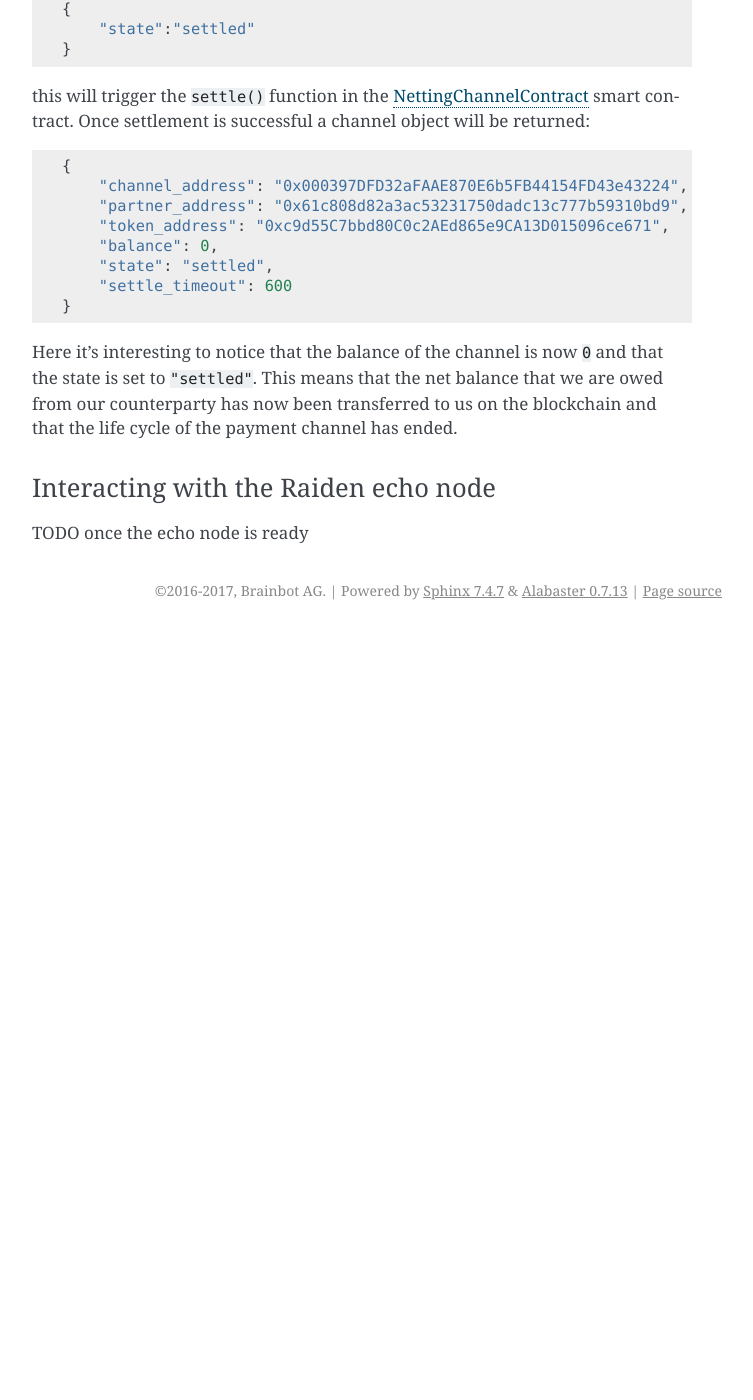
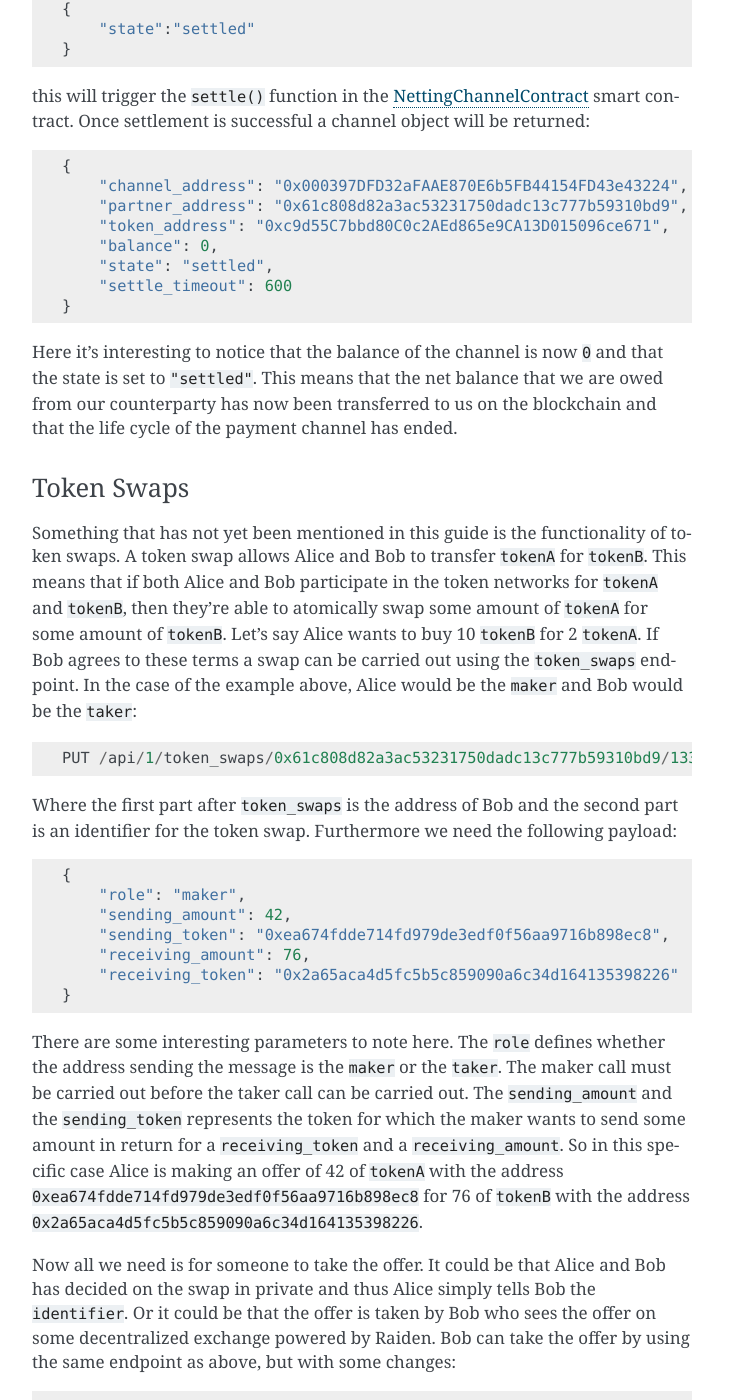
Before and after one commit to raiden-network/raiden, a Sphinx documentation site: the page built from docs/api_walkthrough.rst, in a window 1280 px wide and 1400 px high, scrolled down 7502 px. Shown: the whole window, without its empty margins (388-1141 px from the left). Built offline with Sphinx 7.4.7, drawn with Linux system fonts in a browser that asks for light colours; before the commit the page ends 8132 px from its top, so only the background shows below that; some of the changed text lies outside the part shown.

Commit message:
rename all rst files to be accepted by sphinx and update api guide

```diff
--- a/docs/apiwalkthrough.rst
+++ b/docs/api_walkthrough.rst
@@ -271,6 +271,47 @@
 Here it's interesting to notice that the balance of the channel is now ``0`` and that the state is set to ``"settled"``. This means that the net balance that we are owed from our counterparty has now been transferred to us on the blockchain and that the life cycle of the payment channel has ended.
 
 
+.. _token_swaps:
+
+Token Swaps
+===========
+Something that has not yet been mentioned in this guide is the functionality of token swaps. A token swap allows Alice and Bob to transfer ``tokenA`` for ``tokenB``. This means that if both Alice and Bob participate in the token networks for ``tokenA`` and ``tokenB``, then they're able to atomically swap some amount of ``tokenA`` for some amount of ``tokenB``. Let's say Alice wants to buy 10 ``tokenB`` for 2 ``tokenA``. If Bob agrees to these terms a swap can be carried out using the ``token_swaps`` endpoint. In the case of the example above, Alice would be the ``maker`` and Bob would be the ``taker``::
+
+    PUT /api/1/token_swaps/0x61c808d82a3ac53231750dadc13c777b59310bd9/1337
+
+Where the first part after ``token_swaps`` is the address of Bob and the second part is an identifier for the token swap. Furthermore we need the following payload::
+
+    {
+        "role": "maker",
+        "sending_amount": 42,
+        "sending_token": "0xea674fdde714fd979de3edf0f56aa9716b898ec8",
+        "receiving_amount": 76,
+        "receiving_token": "0x2a65aca4d5fc5b5c859090a6c34d164135398226"
+    }
+
+There are some interesting parameters to note here. The ``role`` defines whether the address sending the message is the ``maker`` or the ``taker``. The maker call must be carried out before the taker call can be carried out. The ``sending_amount`` and the ``sending_token`` represents the token for which the maker wants to send some amount in return for a ``receiving_token`` and a ``receiving_amount``. So in this specific case Alice is making an offer of 42 of ``tokenA`` with the address ``0xea674fdde714fd979de3edf0f56aa9716b898ec8`` for 76 of ``tokenB`` with the address ``0x2a65aca4d5fc5b5c859090a6c34d164135398226``.
+
+Now all we need is for someone to take the offer. It could be that Alice and Bob has decided on the swap in private and thus Alice simply tells Bob the ``identifier``. Or it could be that the offer is taken by Bob who sees the offer on some decentralized exchange powered by Raiden.
+Bob can take the offer by using the same endpoint as above, but with some changes::
+
+    PUT /api/1/token_swaps/0xbbc5ee8be95683983df67260b0ab033c237bde60/1337
+
+Here the address is the address of Alice and note that the identifier is the same as in the request that Alice used to initialise the swap. As with the request above, we also need to add a payload::
+
+    {
+        "role": "taker",
+        "sending_amount": 76,
+        "sending_token": "0x2a65aca4d5fc5b5c859090a6c34d164135398226",
+        "receiving_amount": 42,
+        "receiving_token": "0xea674fdde714fd979de3edf0f56aa9716b898ec8"
+    }
+
+
+Note that the ``role`` is changed from ``maker`` to ``taker``. Furthermore the sending and receiving parameters has been reversed. This is because the swap is now seen from Bob's perspective.
+
+If we now check the balance of the tokens involved for Alice and Bob we should see that they have been updated.
+
+
 
 Interacting with the Raiden echo node
 =====================================
--- a/docs/whatisdevpreview.rst
+++ b/docs/what_is_the_dev_preview.rst
@@ -34,6 +34,7 @@
 - It provides a REST API with endpoints for all functionality.
 - It supports token networks for all ERC20 tokens.
 - It supports restartability of Raiden nodes.
+- It supports ERC20 token swaps.
 
 
 What it is not::
```
Also changed, not shown: docs/index.rst (+4 -4 lines), docs/overview_and_guide.rst (renamed from docs/overviewandguide.rst), docs/rest_api.rst (renamed from docs/restapi.rst).
